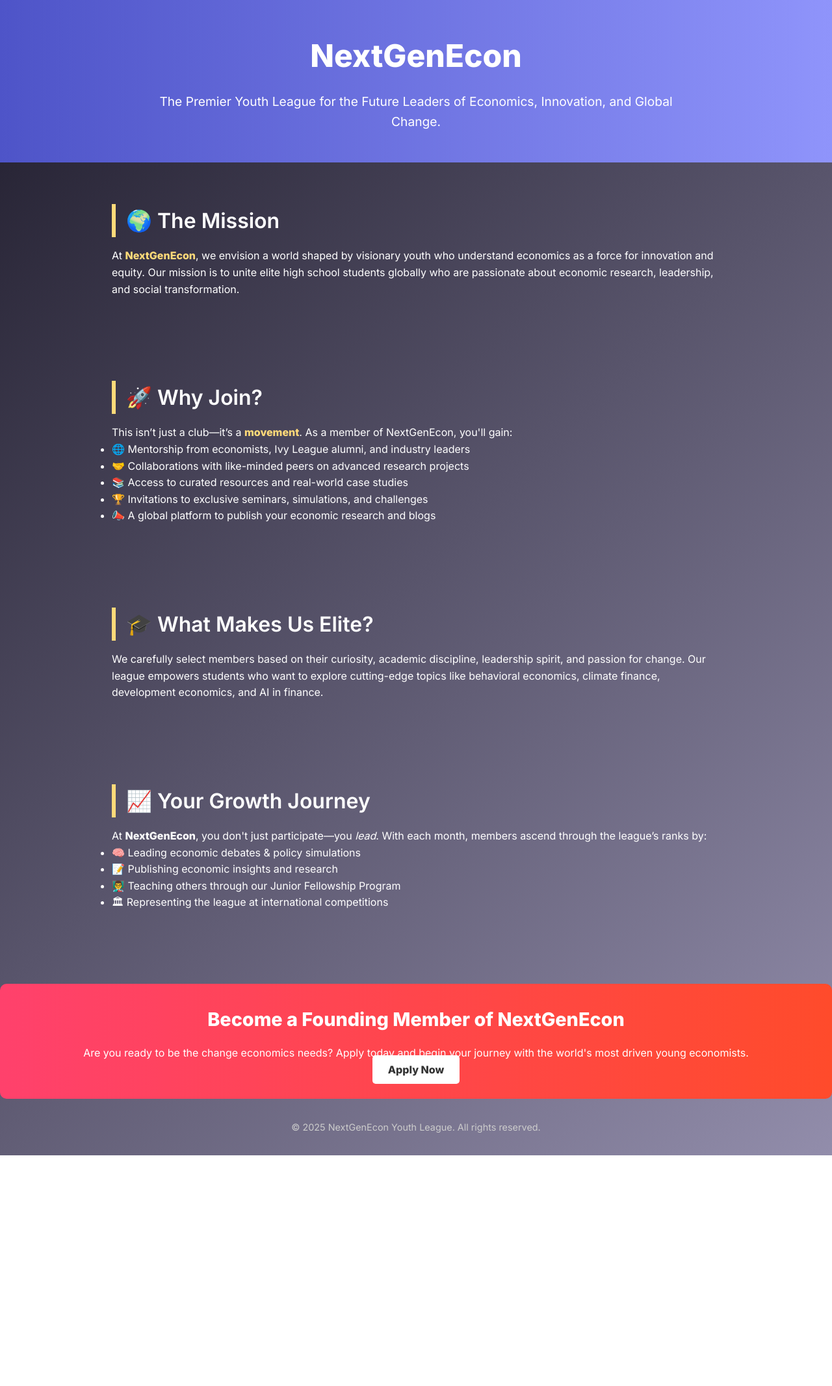
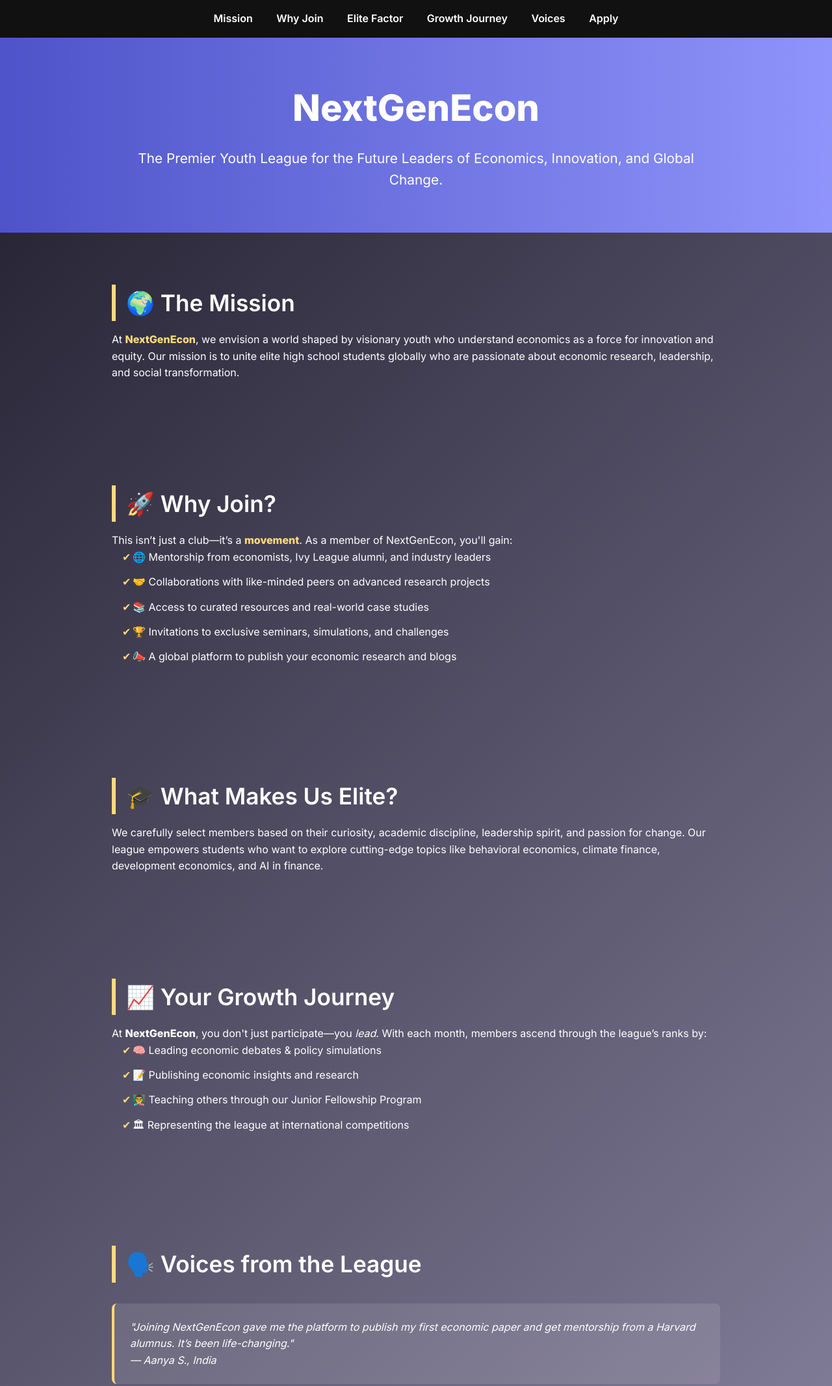
Before and after one commit to NextGenEcon/nextgenecon.github.io, a plain HTML site: page index.html in a window 1280 px wide. Shown: the top 2133 px of the page at 65% size. Before the commit the page ends 1778 px from the top, so only its background shows below. Drawn offline with Linux system fonts and the light colour scheme.

Commit message:
Update index.html

```diff
--- a/index.html
+++ b/index.html
@@ -18,28 +18,29 @@
       background: linear-gradient(135deg, #1f1c2c, #928dab);
       color: #fff;
       line-height: 1.6;
+      scroll-behavior: smooth;
     }
 
     header {
-      padding: 3rem 2rem;
+      padding: 4rem 2rem;
       text-align: center;
       background: linear-gradient(to right, #4e54c8, #8f94fb);
     }
 
     header h1 {
-      font-size: 3rem;
+      font-size: 3.5rem;
       font-weight: 800;
       margin-bottom: 1rem;
     }
 
     header p {
-      font-size: 1.2rem;
-      max-width: 800px;
+      font-size: 1.3rem;
+      max-width: 900px;
       margin: 0 auto;
     }
 
     section {
-      padding: 4rem 2rem;
+      padding: 5rem 2rem;
       max-width: 1000px;
       margin: 0 auto;
     }
@@ -50,33 +51,52 @@
     }
 
     .section-title {
-      font-size: 2rem;
+      font-size: 2.2rem;
       font-weight: 600;
       margin-bottom: 1rem;
       border-left: 6px solid #ffda79;
       padding-left: 1rem;
     }
 
+    ul {
+      list-style-type: none;
+      padding-left: 1rem;
+    }
+
+    li {
+      margin-bottom: 0.8rem;
+      padding-left: 1rem;
+      position: relative;
+    }
+
+    li::before {
+      content: '✔';
+      position: absolute;
+      left: 0;
+      color: #ffda79;
+    }
+
     .cta {
       background: linear-gradient(to right, #ff416c, #ff4b2b);
-      padding: 2rem;
+      padding: 3rem 2rem;
       text-align: center;
-      border-radius: 10px;
-      margin-top: 3rem;
+      border-radius: 15px;
+      margin: 4rem auto;
+      max-width: 800px;
     }
 
     .cta h2 {
-      font-size: 1.8rem;
+      font-size: 2rem;
       margin-bottom: 1rem;
     }
 
     .cta a {
       background: #fff;
       color: #333;
-      padding: 0.75rem 1.5rem;
+      padding: 0.9rem 2rem;
       text-decoration: none;
       font-weight: bold;
-      border-radius: 5px;
+      border-radius: 8px;
       transition: background 0.3s ease;
     }
 
@@ -84,33 +104,67 @@
       background: #ffda79;
     }
 
+    .testimonial {
+      background: rgba(255, 255, 255, 0.1);
+      border-left: 4px solid #ffda79;
+      padding: 1.5rem;
+      margin-top: 2rem;
+      border-radius: 8px;
+      font-style: italic;
+    }
+
     footer {
       text-align: center;
       padding: 2rem;
       font-size: 0.9rem;
       color: #ccc;
+      background-color: #1f1c2c;
+    }
+
+    nav {
+      background: #111;
+      padding: 1rem 2rem;
+      text-align: center;
+    }
+
+    nav a {
+      color: #fff;
+      text-decoration: none;
+      margin: 0 1rem;
+      font-weight: 600;
+    }
+
+    nav a:hover {
+      color: #ffda79;
     }
   </style>
 </head>
 
 <body>
+  <nav>
+    <a href="#mission">Mission</a>
+    <a href="#join">Why Join</a>
+    <a href="#elite">Elite Factor</a>
+    <a href="#journey">Growth Journey</a>
+    <a href="#testimonials">Voices</a>
+    <a href="#apply">Apply</a>
+  </nav>
+
   <header>
     <h1>NextGenEcon</h1>
     <p>The Premier Youth League for the Future Leaders of Economics, Innovation, and Global Change.</p>
   </header>
 
-  <section>
+  <section id="mission">
     <h2 class="section-title">🌍 The Mission</h2>
     <p>
       At <span class="highlight">NextGenEcon</span>, we envision a world shaped by visionary youth who understand economics as a force for innovation and equity. Our mission is to unite elite high school students globally who are passionate about economic research, leadership, and social transformation.
     </p>
   </section>
 
-  <section>
+  <section id="join">
     <h2 class="section-title">🚀 Why Join?</h2>
-    <p>
-      This isn’t just a club—it’s a <span class="highlight">movement</span>. As a member of NextGenEcon, you'll gain:
-    </p>
+    <p>This isn’t just a club—it’s a <span class="highlight">movement</span>. As a member of NextGenEcon, you'll gain:</p>
     <ul>
       <li>🌐 Mentorship from economists, Ivy League alumni, and industry leaders</li>
       <li>🤝 Collaborations with like-minded peers on advanced research projects</li>
@@ -120,18 +174,16 @@
     </ul>
   </section>
 
-  <section>
+  <section id="elite">
     <h2 class="section-title">🎓 What Makes Us Elite?</h2>
     <p>
       We carefully select members based on their curiosity, academic discipline, leadership spirit, and passion for change. Our league empowers students who want to explore cutting-edge topics like behavioral economics, climate finance, development economics, and AI in finance.
     </p>
   </section>
 
-  <section>
+  <section id="journey">
     <h2 class="section-title">📈 Your Growth Journey</h2>
-    <p>
-      At <strong>NextGenEcon</strong>, you don't just participate—you <em>lead</em>. With each month, members ascend through the league’s ranks by:
-    </p>
+    <p>At <strong>NextGenEcon</strong>, you don't just participate—you <em>lead</em>. With each month, members ascend through the league’s ranks by:</p>
     <ul>
       <li>🧠 Leading economic debates & policy simulations</li>
       <li>📝 Publishing economic insights and research</li>
@@ -140,7 +192,19 @@
     </ul>
   </section>
 
-  <div class="cta">
+  <section id="testimonials">
+    <h2 class="section-title">🗣️ Voices from the League</h2>
+    <div class="testimonial">
+      "Joining NextGenEcon gave me the platform to publish my first economic paper and get mentorship from a Harvard alumnus. It’s been life-changing."
+      <br>— Aanya S., India
+    </div>
+    <div class="testimonial">
+      "From policy simulations to real-world case studies, the league has elevated my understanding of how economics works beyond textbooks."
+      <br>— Marcus T., Kenya
+    </div>
+  </section>
+
+  <div class="cta" id="apply">
     <h2>Become a Founding Member of NextGenEcon</h2>
     <p>Are you ready to be the change economics needs? Apply today and begin your journey with the world's most driven young economists.</p>
     <a href="#">Apply Now</a>
```
